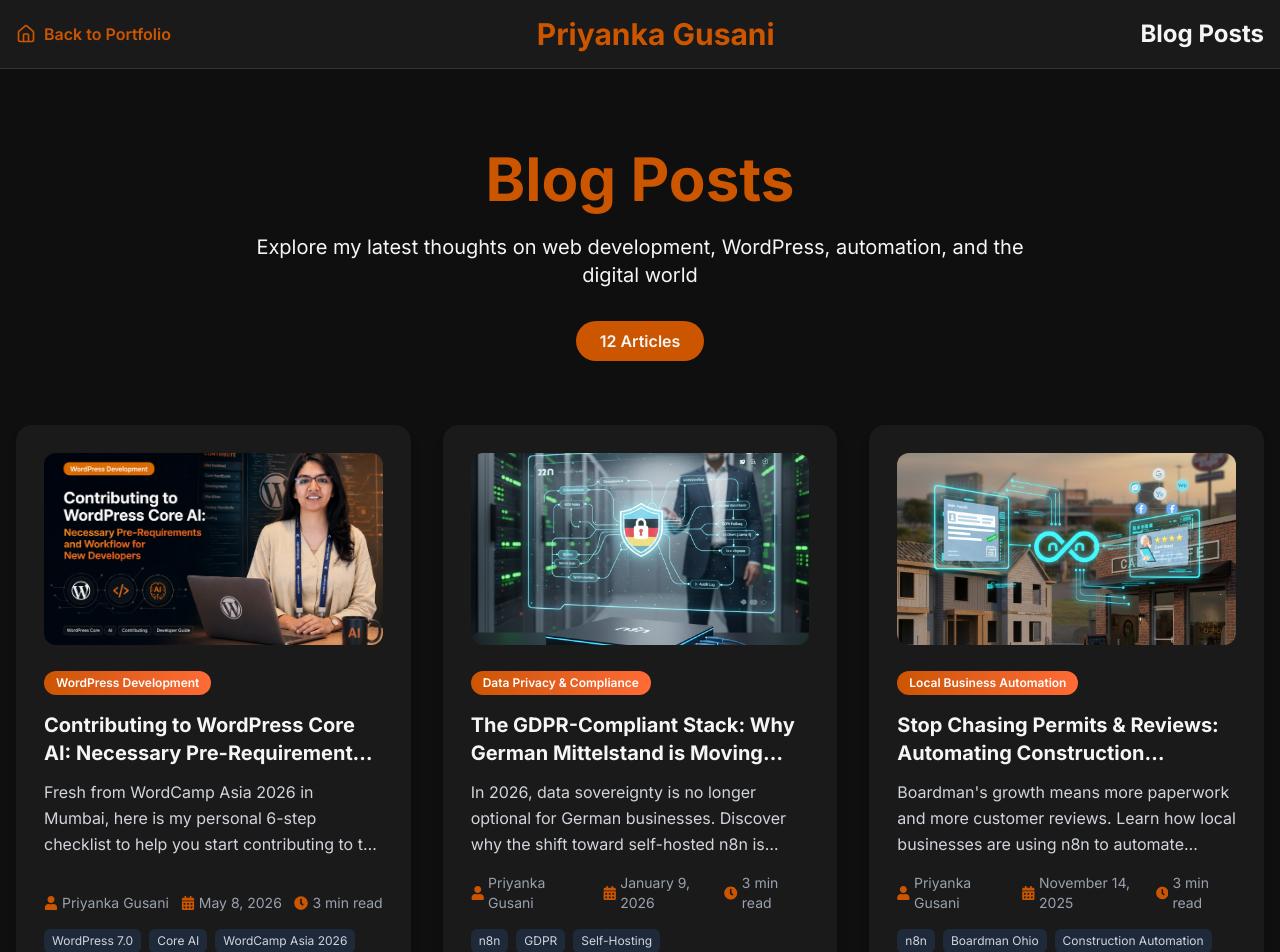
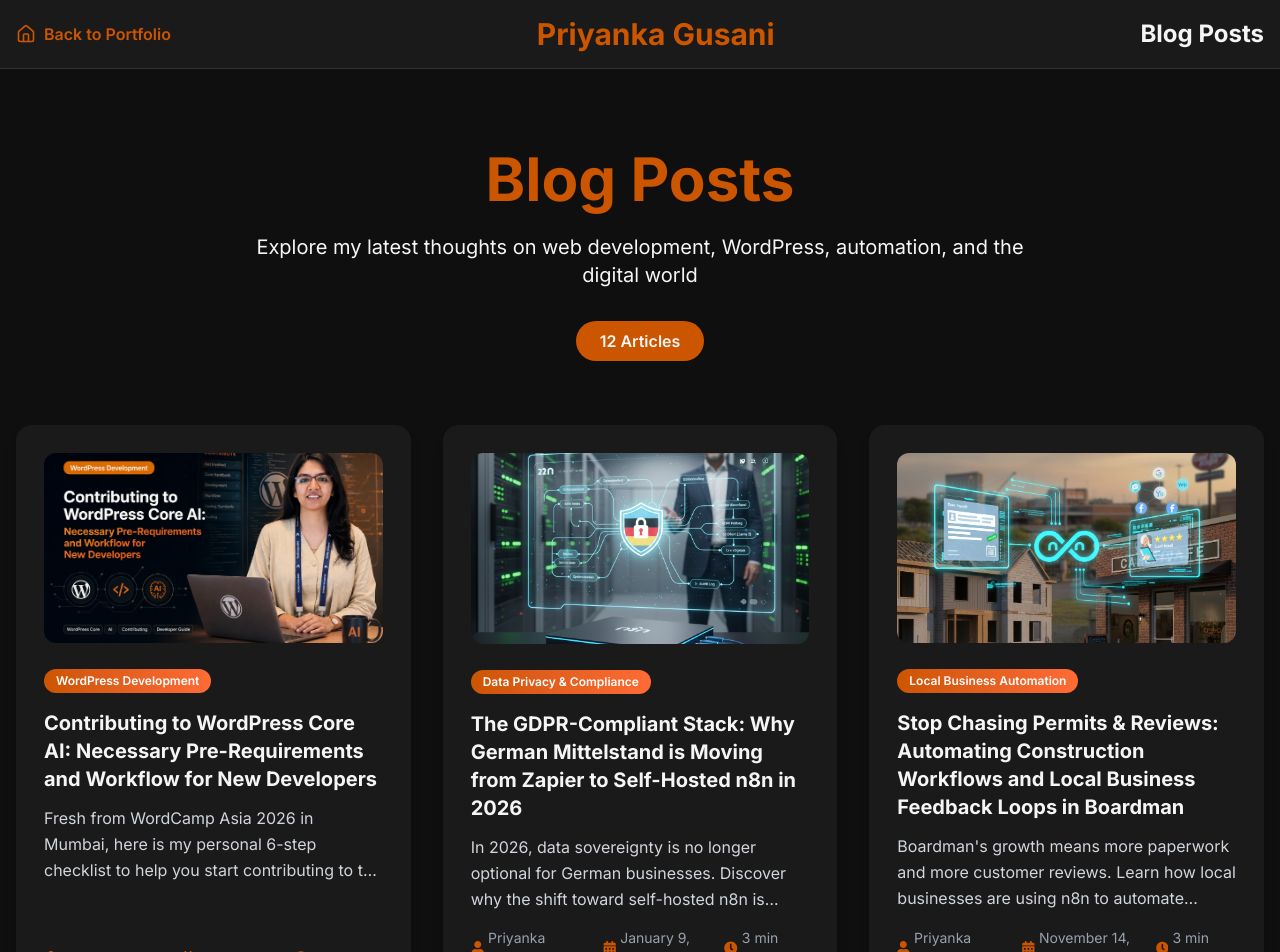
Before and after one commit to PriyankaGusani/portfolio, a Next.js app: page /blog in a window 1280 px wide. Shown: the top 952 px of the page. Built offline with nearby package versions, Linux system fonts and the light colour scheme; a web font is replaced by a local one.

Commit message:
blog changes - 10-05-2026

```diff
--- a/src/app/blog/page.tsx
+++ b/src/app/blog/page.tsx
@@ -25,7 +25,7 @@
         <div className="container mx-auto px-4">
           <div className="flex justify-between items-center">
             <Link
-              href="/"
+              href="/#blog"
               className="flex items-center gap-2 text-[#cc5500] hover:text-[#ff6600] transition-colors duration-300"
             >
               <Home className="w-5 h-5" />
--- a/src/app/globals.css
+++ b/src/app/globals.css
@@ -15,6 +15,7 @@
 
 html, body {
   font-family: var(--font-sans);
+  overflow-x: hidden;
 }
 
 body {
--- a/src/app/page.tsx
+++ b/src/app/page.tsx
@@ -6,7 +6,7 @@
 import Image from 'next/image';
 import Script from 'next/script';
 import {
-  FaLinkedin, FaEnvelope, FaMapMarkerAlt, FaGithub, FaWordpress,
+  FaLinkedin, FaEnvelope, FaMapMarkerAlt, FaWordpress,
   FaWordpressSimple, FaShopify, FaRocket, FaHtml5, FaCss3Alt, FaJs, FaCheck,
   FaArrowRight, FaUser, FaCalendarAlt, FaClock, FaShare, FaTag, FaCode, FaCamera
 } from 'react-icons/fa';
@@ -714,7 +714,6 @@
                  <div className="flex space-x-4">
                     {[
                       { icon: <FaLinkedin />, href: 'https://www.linkedin.com/in/priyanka-gusani/' },
-                      { icon: <FaGithub />, href: 'https://github.com/PriyankaGusani' },
                       { icon: <FaWordpress />, href: 'https://profiles.wordpress.org/priyankagusani/' }
                     ].map((social, i) => (
                       <a key={i} href={social.href} target="_blank" className="w-12 h-12 bg-[#1a1a1a] rounded-full flex items-center justify-center text-xl hover:bg-[#cc5500] hover:text-white transition-all">
--- a/src/components/BlogCard.tsx
+++ b/src/components/BlogCard.tsx
@@ -68,7 +68,7 @@
         {/* Content Container */}
         <div className="relative bg-[#1a1a1a] rounded-2xl p-4 md:p-6 m-1 flex-grow flex flex-col">
           {/* Image Container */}
-          <div className="relative overflow-hidden rounded-xl mb-4 md:mb-6 h-32 sm:h-40 md:h-48">
+          <div className="relative overflow-hidden rounded-xl mb-4 md:mb-6 aspect-video">
             <div className="absolute inset-0 bg-gradient-to-br from-[#cc5500]/20 to-[#ff6b35]/20 opacity-0 group-hover:opacity-100 transition-opacity duration-500 z-10"></div>
             <Image
               src={post.featuredImage}
@@ -87,7 +87,7 @@
           </div>
 
           {/* Title */}
-          <h3 className="text-lg md:text-xl font-bold text-[#f5f5f5] mb-2 md:mb-3 group-hover:text-[#cc5500] transition-colors duration-300 line-clamp-2">
+          <h3 className="text-lg md:text-xl font-bold text-[#f5f5f5] mb-2 md:mb-3 group-hover:text-[#cc5500] transition-colors duration-300">
             {post.title}
           </h3>
 
--- a/src/components/BlogDetail.tsx
+++ b/src/components/BlogDetail.tsx
@@ -2,7 +2,7 @@
 
 import React from 'react';
 import { motion } from 'framer-motion';
-import { FaCalendarAlt, FaClock, FaUser, FaArrowLeft, FaTag, FaShare, FaLinkedin, FaGithub, FaEnvelope } from 'react-icons/fa';
+import { FaCalendarAlt, FaClock, FaUser, FaArrowLeft, FaTag, FaShare, FaLinkedin, FaEnvelope } from 'react-icons/fa';
 import Link from 'next/link';
 import Image from 'next/image';
 
@@ -163,13 +163,16 @@
         transition={{ duration: 0.6 }}
       >
         {/* Back Link */}
-        <Link href="/" className="inline-flex items-center space-x-2 text-[#cc5500] hover:text-[#ff6b35] transition-colors duration-300 mb-8 font-semibold">
+        <Link
+          href="/#blog"
+          className="inline-flex items-center space-x-2 text-[#cc5500] hover:text-[#ff6b35] transition-colors duration-300 mb-8 font-semibold"
+        >
           <FaArrowLeft />
           <span>Back to Portfolio</span>
         </Link>
 
         {/* Header Image/Gradient */}
-        <div className="relative h-64 md:h-96 bg-gradient-to-br from-[#cc5500] to-[#ff6b35] rounded-2xl flex items-center justify-center mb-12 shadow-2xl overflow-hidden">
+        <div className="relative min-h-[250px] md:min-h-[350px] h-auto bg-gradient-to-br from-[#cc5500] to-[#ff6b35] rounded-3xl flex items-center justify-center mb-12 shadow-2xl overflow-hidden py-10 md:py-16">
           {post.featuredImage && post.show_image !== 0 ? (
             <>
               <Image
@@ -186,9 +189,9 @@
               <div className="absolute inset-0 bg-[url('/grid.svg')] bg-center [mask-image:linear-gradient(180deg,white,rgba(255,255,255,0))]"></div>
             </div>
           )}
-          <div className="text-white text-center relative z-10 w-full px-8">
-            {(post.show_image === 0 || !post.featuredImage) && <span className="text-6xl mb-4 block">📝</span>}
-            <h1 className="text-3xl md:text-5xl font-bold">{post.title}</h1>
+          <div className="text-white text-center relative z-10 w-full px-6 md:px-12">
+            {(post.show_image === 0 || !post.featuredImage) && <span className="text-4xl md:text-5xl mb-6 block">📝</span>}
+            <h1 className="text-3xl md:text-4xl font-bold leading-tight">{post.title}</h1>
           </div>
         </div>
 
@@ -275,10 +278,7 @@
                 <FaLinkedin size={20} />
                 <span>LinkedIn</span>
               </a>
-              <a href="https://github.com/PriyankaGusani" target="_blank" rel="noopener noreferrer" className="flex items-center space-x-3 px-6 py-3 bg-white/10 text-white rounded-full hover:bg-white hover:text-black transition-all duration-300 border border-white/20 font-semibold">
-                <FaGithub size={20} />
-                <span>GitHub</span>
-              </a>
+
               <Link href="/#contact" className="flex items-center space-x-3 px-6 py-3 bg-[#cc5500]/10 text-[#cc5500] rounded-full hover:bg-[#cc5500] hover:text-white transition-all duration-300 border border-[#cc5500]/20 font-semibold">
                 <FaEnvelope size={20} />
                 <span>Email Me</span>
```
Also changed, not shown: public/blogs/post-12.json (+1 -1 lines), public/blog-images/automate-wordpress-maintenance.gif (added).
